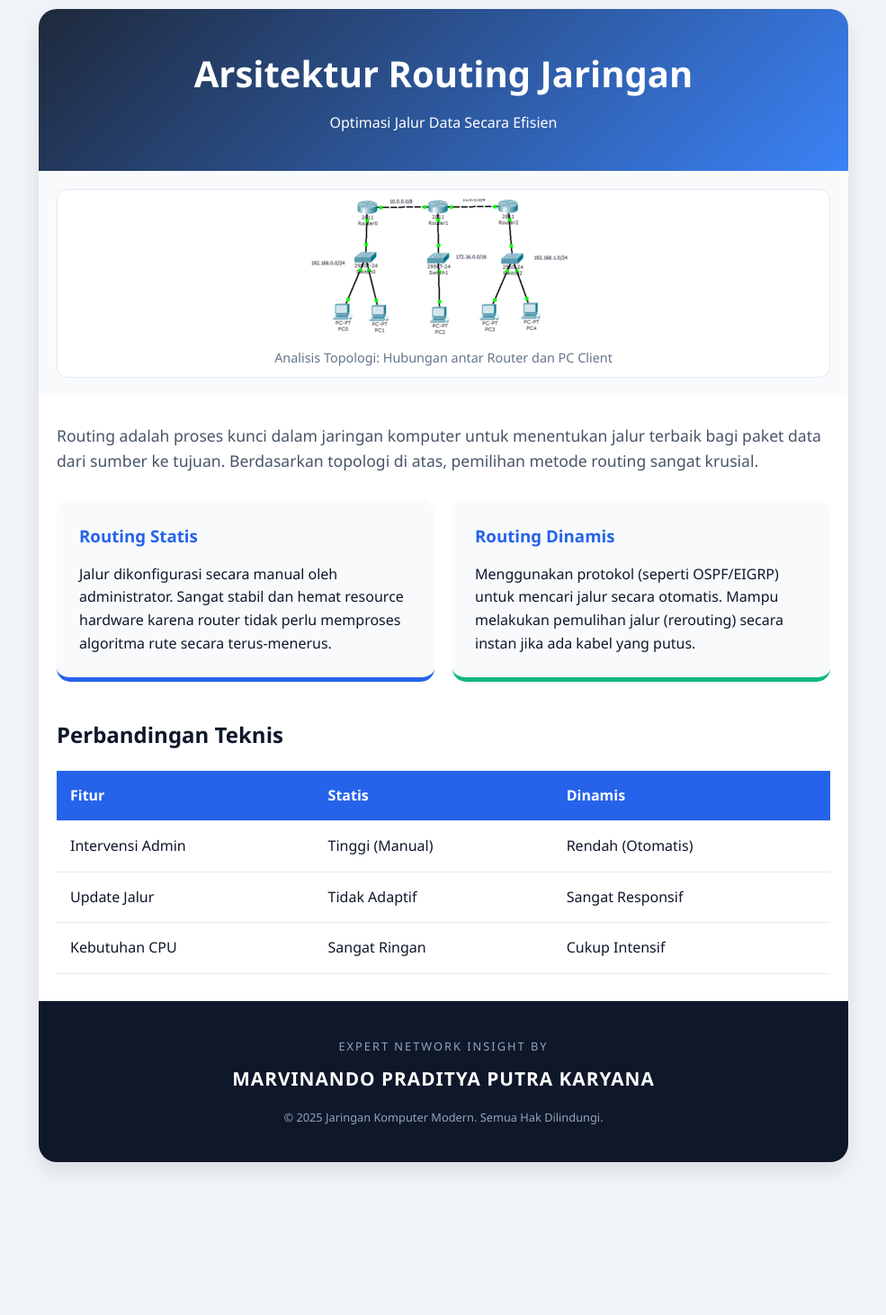
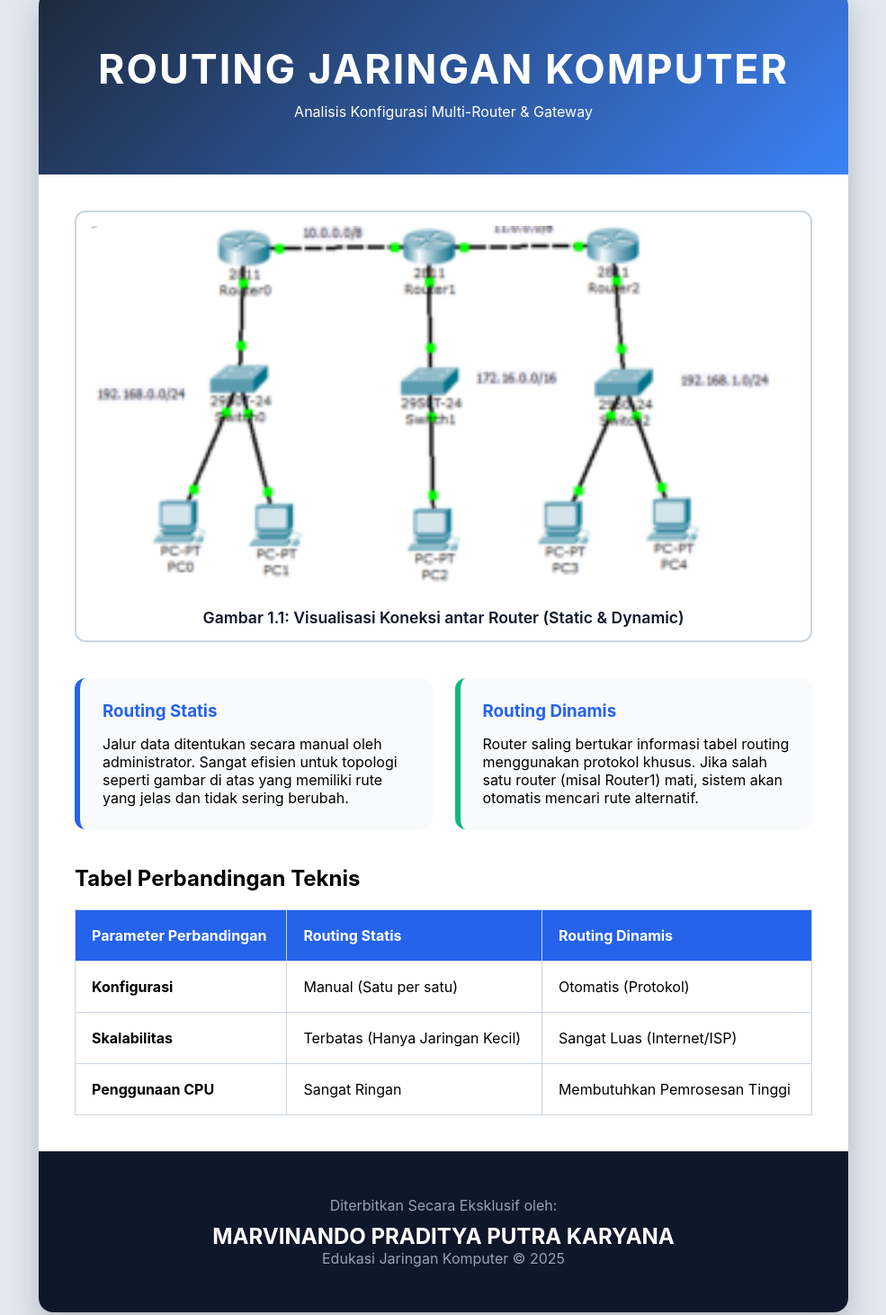
Before and after one commit to MrVinxi/mystore, a plain HTML site: page tugas-pak-adit/index.html in a window 1280 px wide. Shown: the part 50-1512 px from the top of the page at 90% size, without its empty margins (147-1132 px from the left). Before the commit the page ends 1402 px from the top, so only its background shows below. Drawn offline with Linux system fonts and the light colour scheme.

Commit message:
Update index.html

```diff
--- a/tugas-pak-adit/index.html
+++ b/tugas-pak-adit/index.html
@@ -2,15 +2,12 @@
 <html lang="id">
 <head>
     <meta charset="UTF-8">
-    <meta name="viewport" content="width=device-width, initial-scale=1.0">
     <title>Routing Mastery - Marvinando Praditya</title>
     <style>
-        /* Modern Reset & Variables */
         :root {
             --primary: #2563eb;
             --dark: #0f172a;
-            --slate: #475569;
-            --bg: #f1f5f9;
+            --bg: #e2e8f0;
             --white: #ffffff;
         }
 
@@ -21,91 +18,78 @@
         }
 
         body {
-            font-family: 'Segoe UI', Roboto, Helvetica, Arial, sans-serif;
+            font-family: 'Inter', 'Segoe UI', Arial, sans-serif;
             background-color: var(--bg);
-            color: var(--dark);
-            line-height: 1.6;
-            padding: 10px; /* Padding kecil untuk layar HP */
+            padding: 40px 0;
+            /* Memastikan body minimal selebar konten desktop kita */
+            min-width: 950px;
+            display: flex;
+            justify-content: center;
         }
 
-        /* Container Utama Responsif */
-        .main-container {
-            max-width: 900px;
-            margin: 20px auto;
+        /* Lebar dikunci pada 900px agar layout tidak pecah di layar kecil */
+        .desktop-container {
             background: var(--white);
-            border-radius: 20px;
+            width: 900px;
+            border-radius: 16px;
+            box-shadow: 0 15px 35px rgba(0,0,0,0.2);
             overflow: hidden;
-            box-shadow: 0 10px 25px rgba(0,0,0,0.1);
         }
 
-        /* Header Adaptif */
         header {
             background: linear-gradient(135deg, #1e293b 0%, #3b82f6 100%);
             color: white;
-            padding: 40px 20px;
+            padding: 60px 20px;
             text-align: center;
         }
 
         header h1 {
-            font-size: clamp(1.5rem, 5vw, 2.5rem); /* Ukuran teks fleksibel */
+            font-size: 2.8rem;
             margin-bottom: 10px;
+            text-transform: uppercase;
+            letter-spacing: 2px;
         }
 
-        /* Area Gambar Responsif */
-        .image-section {
-            padding: 20px;
-            text-align: center;
-            background: #f8fafc;
+        .content {
+            padding: 40px;
         }
 
-        .img-wrapper {
-            background: white;
-            padding: 10px;
+        /* Area Gambar Berbingkai */
+        .image-frame {
+            background: #ffffff;
+            border: 2px solid #cbd5e1;
             border-radius: 12px;
-            border: 1px solid #e2e8f0;
-            display: inline-block;
-            width: 100%;
+            padding: 15px;
+            margin-bottom: 40px;
+            text-align: center;
         }
 
-        .img-wrapper img {
-            max-width: 100%;
+        .image-frame img {
+            width: 100%; /* Mengikuti lebar frame */
             height: auto;
-            border-radius: 8px;
-            display: block;
-            margin: 0 auto;
+            border-radius: 6px;
         }
 
-        /* Konten Utama */
-        .content-body {
-            padding: 30px 20px;
+        .image-caption {
+            margin-top: 15px;
+            font-weight: 600;
+            color: var(--dark);
+            font-size: 1.1rem;
         }
 
-        .description {
-            margin-bottom: 30px;
-            font-size: 1.1rem;
-            color: var(--slate);
-        }
-
-        /* Grid System: 1 Kolom di HP, 2 Kolom di Desktop */
+        /* Grid selalu 2 kolom */
         .routing-grid {
             display: grid;
-            grid-template-columns: 1fr; /* Default HP */
-            gap: 20px;
+            grid-template-columns: 1fr 1fr;
+            gap: 25px;
             margin-bottom: 40px;
-        }
-
-        @media (min-width: 768px) {
-            .routing-grid {
-                grid-template-columns: 1fr 1fr; /* Desktop mode */
-            }
-            body { padding: 40px 20px; }
         }
 
         .card {
             padding: 25px;
-            border-radius: 15px;
-            border-bottom: 5px solid var(--primary);
+            border-radius: 12px;
             background: #f8fafc;
+            border-left: 6px solid var(--primary);
         }
 
         .card h3 {
@@ -113,120 +97,98 @@
             color: var(--primary);
         }
 
-        /* Tabel Responsif */
-        .table-container {
-            overflow-x: auto; /* Scroll horizontal jika tabel terlalu lebar di HP */
+        /* Tabel Standar Desktop */
+        table {
+            width: 100%;
+            border-collapse: collapse;
             margin-top: 20px;
         }
 
-        table {
-            width: 100%;
-            border-collapse: collapse;
-            min-width: 500px; /* Menjaga tabel tetap terbaca */
-        }
-
         th, td {
-            padding: 15px;
+            padding: 18px;
+            border: 1px solid #cbd5e1;
             text-align: left;
-            border-bottom: 1px solid #e2e8f0;
         }
 
         th {
             background-color: var(--primary);
             color: white;
+            font-weight: bold;
         }
 
-        /* Credit Footer */
         footer {
             background: var(--dark);
             color: #94a3b8;
-            padding: 40px 20px;
+            padding: 50px 20px;
             text-align: center;
         }
 
         footer strong {
-            color: var(--white);
+            color: white;
             display: block;
-            font-size: 1.3rem;
+            font-size: 1.5rem;
             margin-top: 10px;
-            letter-spacing: 1px;
-        }
-
-        .tagline {
-            font-size: 0.8rem;
-            text-transform: uppercase;
-            letter-spacing: 2px;
-            margin-bottom: 5px;
-            display: block;
         }
     </style>
 </head>
 <body>
 
-<div class="main-container">
+<div class="desktop-container">
     <header>
-        <h1>Arsitektur Routing Jaringan</h1>
-        <p>Optimasi Jalur Data Secara Efisien</p>
+        <h1>Routing Jaringan Komputer</h1>
+        <p>Analisis Konfigurasi Multi-Router & Gateway</p>
     </header>
 
-    <div class="image-section">
-        <div class="img-wrapper">
-            <img src="routing1.png" alt="Topologi Jaringan Routing">
-            <p style="margin-top:10px; font-size: 0.9rem; color: #64748b;">Analisis Topologi: Hubungan antar Router dan PC Client</p>
-        </div>
-    </div>
-
-    <div class="content-body">
-        <div class="description">
-            Routing adalah proses kunci dalam jaringan komputer untuk menentukan jalur terbaik bagi paket data dari sumber ke tujuan. Berdasarkan topologi di atas, pemilihan metode routing sangat krusial.
+    <div class="content">
+        <div class="image-frame">
+            <img src="routing1.png" alt="Topologi Routing">
+            <div class="image-caption">Gambar 1.1: Visualisasi Koneksi antar Router (Static & Dynamic)</div>
         </div>
 
         <div class="routing-grid">
             <div class="card">
                 <h3>Routing Statis</h3>
-                <p>Jalur dikonfigurasi secara manual oleh administrator. Sangat stabil dan hemat resource hardware karena router tidak perlu memproses algoritma rute secara terus-menerus.</p>
+                <p>Jalur data ditentukan secara manual oleh administrator. Sangat efisien untuk topologi seperti gambar di atas yang memiliki rute yang jelas dan tidak sering berubah.</p>
             </div>
-            <div class="card" style="border-bottom-color: #10b981;">
+            <div class="card" style="border-left-color: #10b981;">
                 <h3>Routing Dinamis</h3>
-                <p>Menggunakan protokol (seperti OSPF/EIGRP) untuk mencari jalur secara otomatis. Mampu melakukan pemulihan jalur (rerouting) secara instan jika ada kabel yang putus.</p>
+                <p>Router saling bertukar informasi tabel routing menggunakan protokol khusus. Jika salah satu router (misal Router1) mati, sistem akan otomatis mencari rute alternatif.</p>
             </div>
         </div>
 
-        <h2>Perbandingan Teknis</h2>
-        <div class="table-container">
+        <h2>Tabel Perbandingan Teknis</h2>
         <table>
             <thead>
                 <tr>
-                        <th>Fitur</th>
-                        <th>Statis</th>
-                        <th>Dinamis</th>
+                    <th>Parameter Perbandingan</th>
+                    <th>Routing Statis</th>
+                    <th>Routing Dinamis</th>
                 </tr>
             </thead>
             <tbody>
                 <tr>
-                        <td>Intervensi Admin</td>
-                        <td>Tinggi (Manual)</td>
-                        <td>Rendah (Otomatis)</td>
+                    <td><strong>Konfigurasi</strong></td>
+                    <td>Manual (Satu per satu)</td>
+                    <td>Otomatis (Protokol)</td>
                 </tr>
                 <tr>
-                        <td>Update Jalur</td>
-                        <td>Tidak Adaptif</td>
-                        <td>Sangat Responsif</td>
+                    <td><strong>Skalabilitas</strong></td>
+                    <td>Terbatas (Hanya Jaringan Kecil)</td>
+                    <td>Sangat Luas (Internet/ISP)</td>
                 </tr>
                 <tr>
-                        <td>Kebutuhan CPU</td>
+                    <td><strong>Penggunaan CPU</strong></td>
                     <td>Sangat Ringan</td>
-                        <td>Cukup Intensif</td>
+                    <td>Membutuhkan Pemrosesan Tinggi</td>
                 </tr>
             </tbody>
         </table>
     </div>
-    </div>
 
     <footer>
-        <span class="tagline">Expert Network Insight by</span>
+        Diterbitkan Secara Eksklusif oleh:
         <strong>MARVINANDO PRADITYA PUTRA KARYANA</strong>
-        <p style="margin-top: 15px; font-size: 0.8rem;">&copy; 2025 Jaringan Komputer Modern. Semua Hak Dilindungi.</p>
+        Edukasi Jaringan Komputer &copy; 2025
     </footer>
 </div>
 
```
Lines whose indentation alone changed are shown as unchanged.
